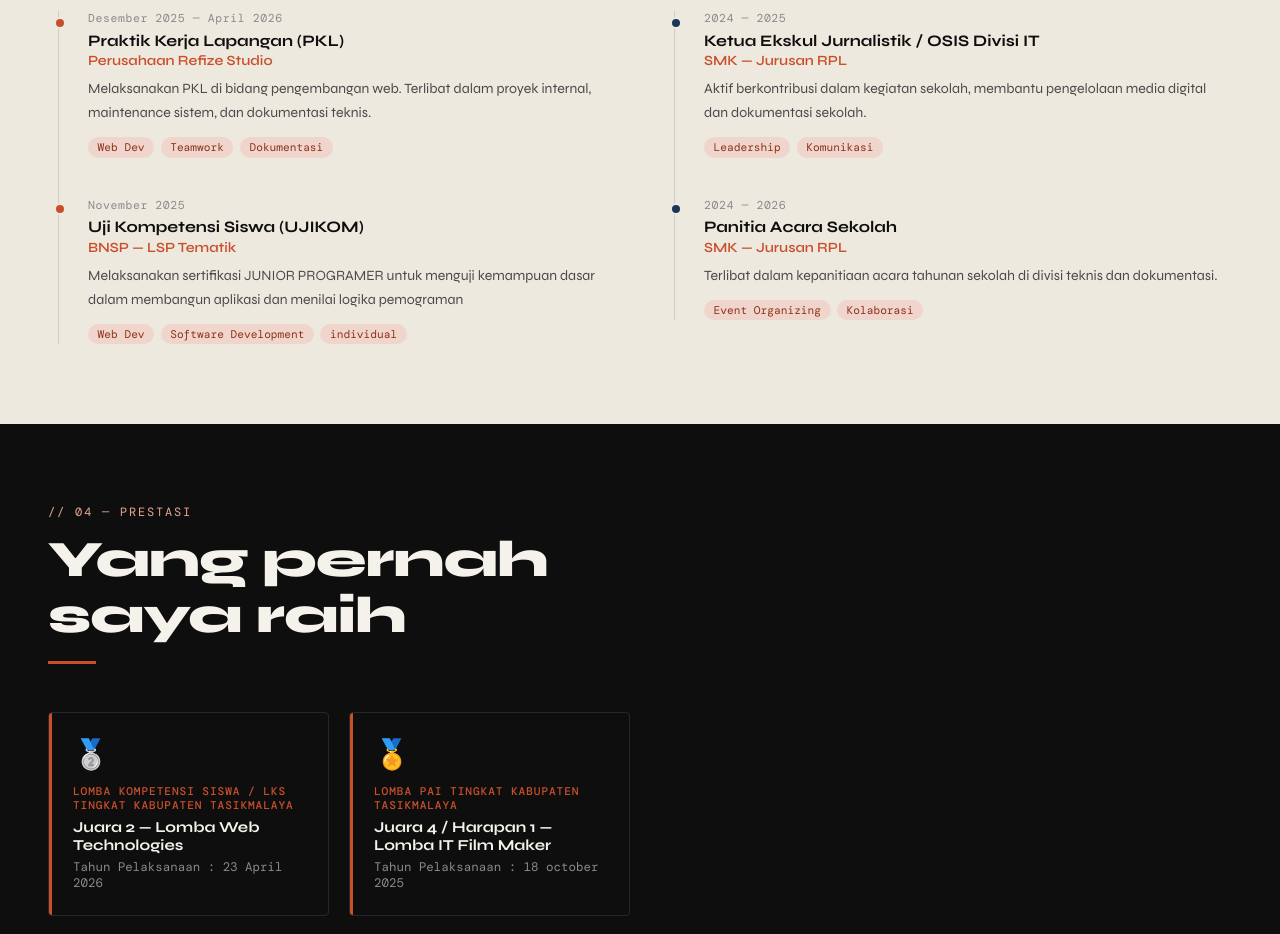
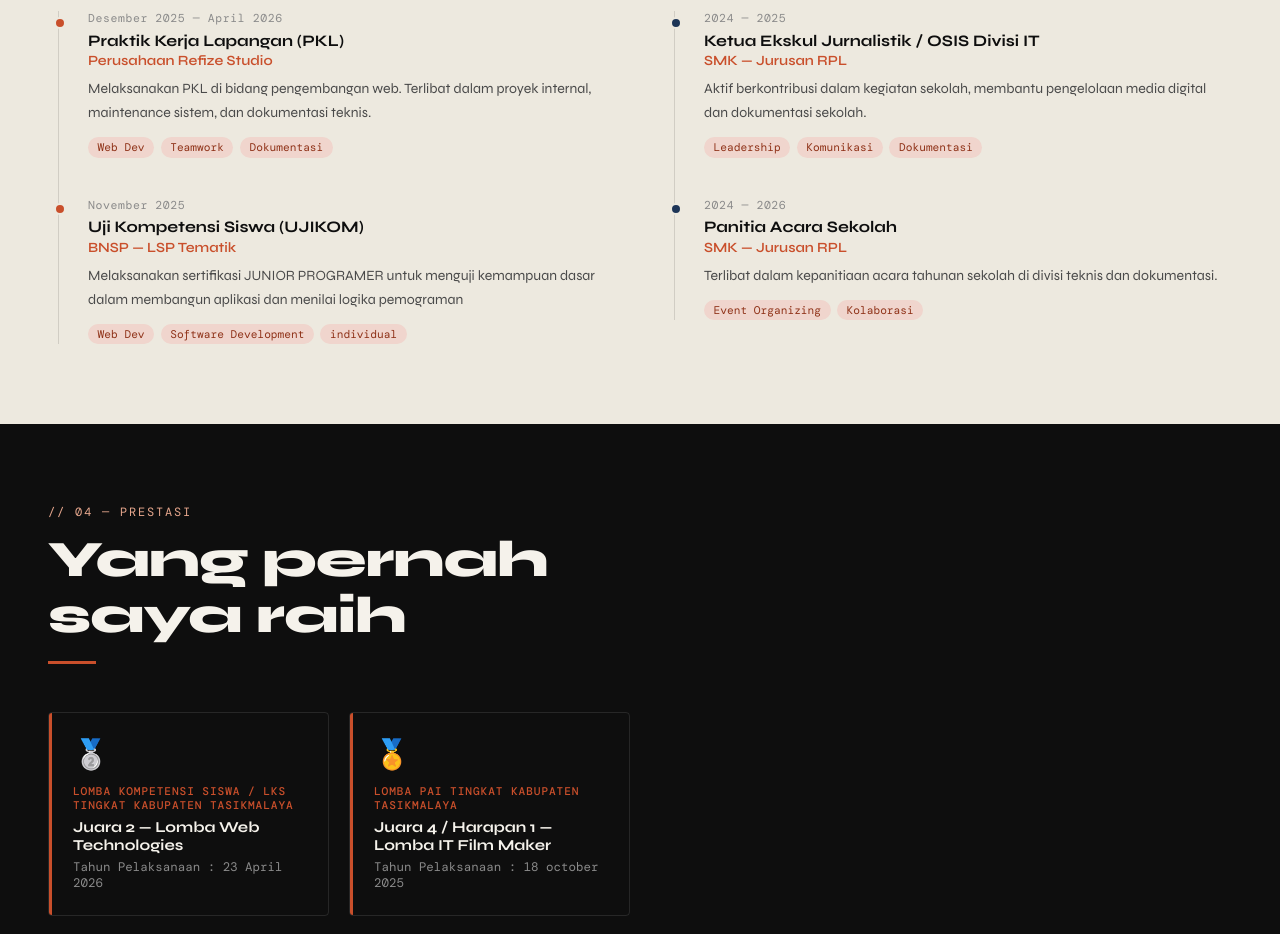
Before and after one commit to Fwzzzz/portofolio-fwzzz, a plain HTML site: page index.html in a window 1280 px wide. Shown: the part 2780-3714 px from the top of the page. Drawn offline with nearby package versions, Linux system fonts and the light colour scheme; a web font is replaced by a local one.

Commit message:
update kode

```diff
--- a/index.html
+++ b/index.html
@@ -266,6 +266,7 @@
           <div class="timeline-tags">
             <span class="timeline-tag">Leadership</span>
             <span class="timeline-tag">Komunikasi</span>
+            <span class="timeline-tag">Dokumentasi</span>
           </div>
         </div>
 
```
